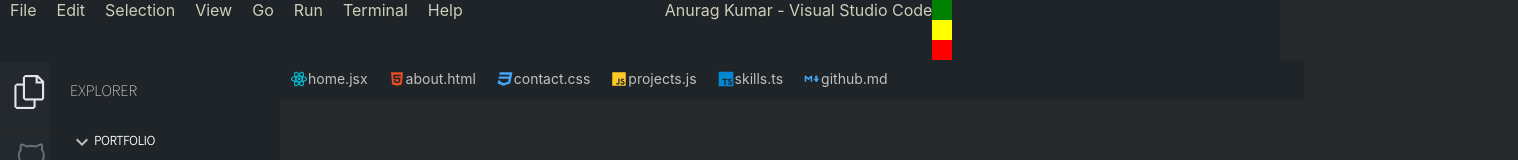
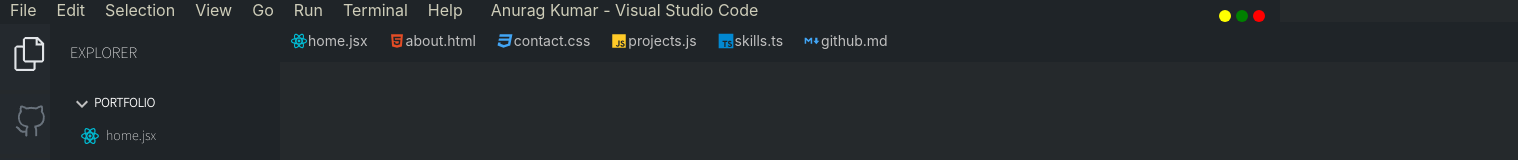
Before and after one commit to anurag-k01/portfolio, a React (Create React App) app: page / in a window 1280 px wide. Shown: the top 160 px of the page, 1518 px wide, since content can reach past the window. Built offline with nearby package versions, Linux system fonts and the light colour scheme.

Commit message:
Fixed Navbar

```diff
--- a/src/components/Navbar/Navbar.css
+++ b/src/components/Navbar/Navbar.css
@@ -3,27 +3,83 @@
   cursor: progress;
 }
 .Navbar {
-  display: flex;
-  background-color: rgb(31, 36, 40);
+  width: 100%;
+}
+.px-3 {
+  padding-left: 0.75 rem;
+  padding-right: 0.75 rem;
+}
+.bg-\[\#1f2428\] {
+  --tw-bg-opacity: 1;
+  background-color: rgba(31, 36, 40, var(--tw-bg-opacity));
+}
+.grid-cols-3 {
+  grid-template-columns: repeat(3, minmax(0, 1fr));
+}
+.h-\[30px\] {
+  height: 30 px;
+}
+.sticky {
+  position: sticky;
+}
+.px-3 {
+  padding-left: 0.75 rem;
+  padding-right: 0.75 rem;
+}
+.bg-\[\#1f2428\] {
+  --tw-bg-opacity: 1;
+  background-color: rgba(31, 36, 40, var(--tw-bg-opacity));
+}
+.grid-cols-3 {
+  grid-template-columns: repeat(3, minmax(0, 1fr));
+}
+.h-\[30px\] {
+  height: 30 px;
+}
+.grid {
+  display: grid;
+}
+.z-50 {
+  z-index: 50;
+}
+.top-0 {
+  top: 0;
 }
 .middleTitle {
   margin-left: 15%;
 }
-.sections :hover {
-  color: red;
-}
+
 .red {
+  position: relative;
   background: red;
-  height: 20px;
-  width: 20px;
+  height: 12px;
+  width: 12px;
+  border-radius: 50px;
+  margin-left: 5px;
+  margin-right: 15px;
+  margin-top: 10px;
+  cursor: pointer;
 }
 .yellow {
-  background: green;
-  height: 20px;
-  width: 20px;
+  position: relative;
+  background: yellow;
+  height: 12px;
+  width: 12px;
+  margin-top: 10px;
+  border-radius: 50px;
+  cursor: pointer;
 }
 .green {
-  background-color: yellow;
-  height: 20px;
-  width: 20px;
+  margin-left: 5px;
+  position: static;
+  margin-top: 10px;
+  background-color: green;
+  height: 12px;
+  width: 12px;
+  border-radius: 50px;
+  cursor: pointer;
 }
+.lastTitle {
+  display: flex;
+  justify-content: flex-end;
+}
--- a/src/components/Navbar/Navbar.js
+++ b/src/components/Navbar/Navbar.js
@@ -3,8 +3,9 @@ import "./Navbar.css";
 function Navbar() {
   return (
     <>
-      <div className="Navbar">
-        <div>
+      <div className="Navbar sticky top-0 z-50 grid grid-cols-3 bg-[#1f2428] h-[30px] px-3">
+        <div >
+
           <span className="sections">File</span>
           <span className="sections">Edit</span>
           <span className="sections">Selection</span>
--- a/src/components/Navbar/NavbarInner.css
+++ b/src/components/Navbar/NavbarInner.css
@@ -1,8 +1,9 @@
 .navbar_innerContent {
   display: flex;
   background-color: rgb(31, 36, 40);
-  width: 80%;
+  width: 1238px;
   position: absolute;
+
 }
 .logo_title {
   display: flex;
@@ -12,7 +13,6 @@
   font-size: 14px;
   cursor: pointer;
   text-decoration: none;
-
 }
 
 .title_icon {
```
Also changed, not shown: public/vs.png (added).
